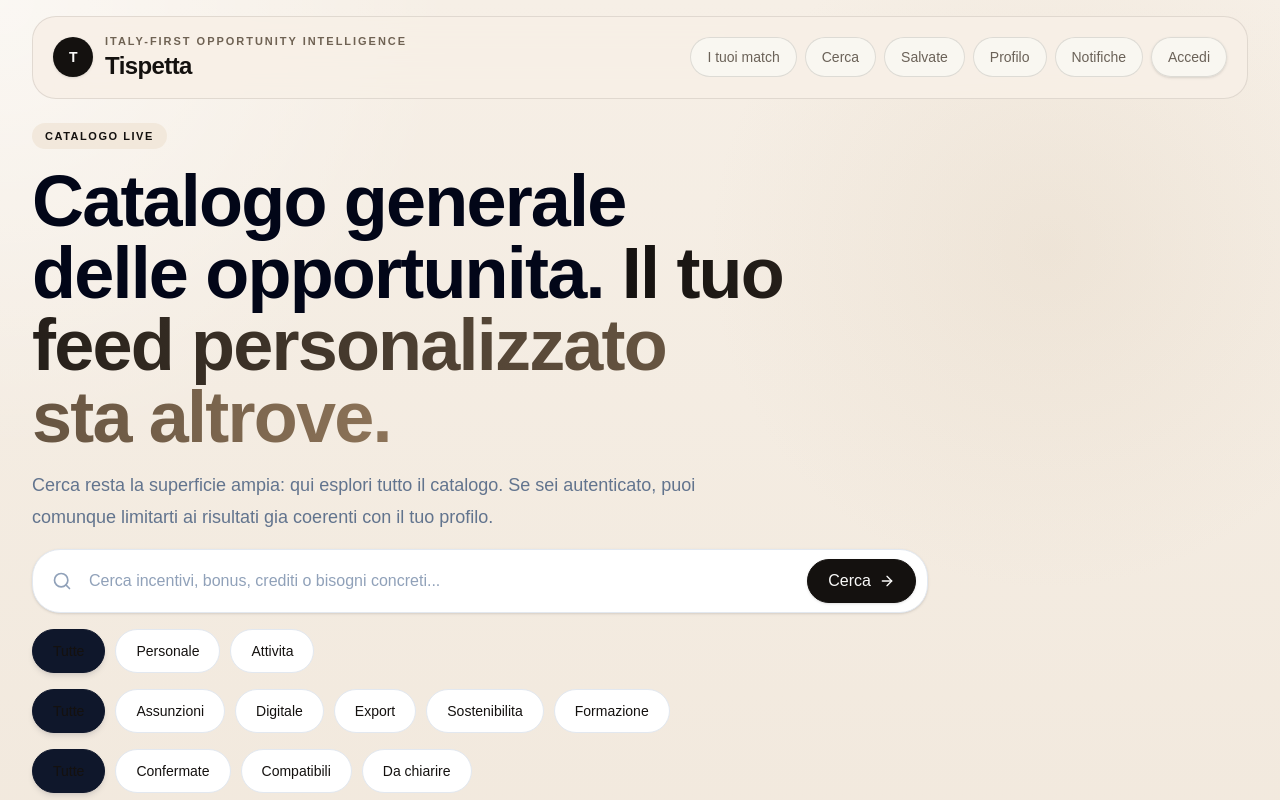
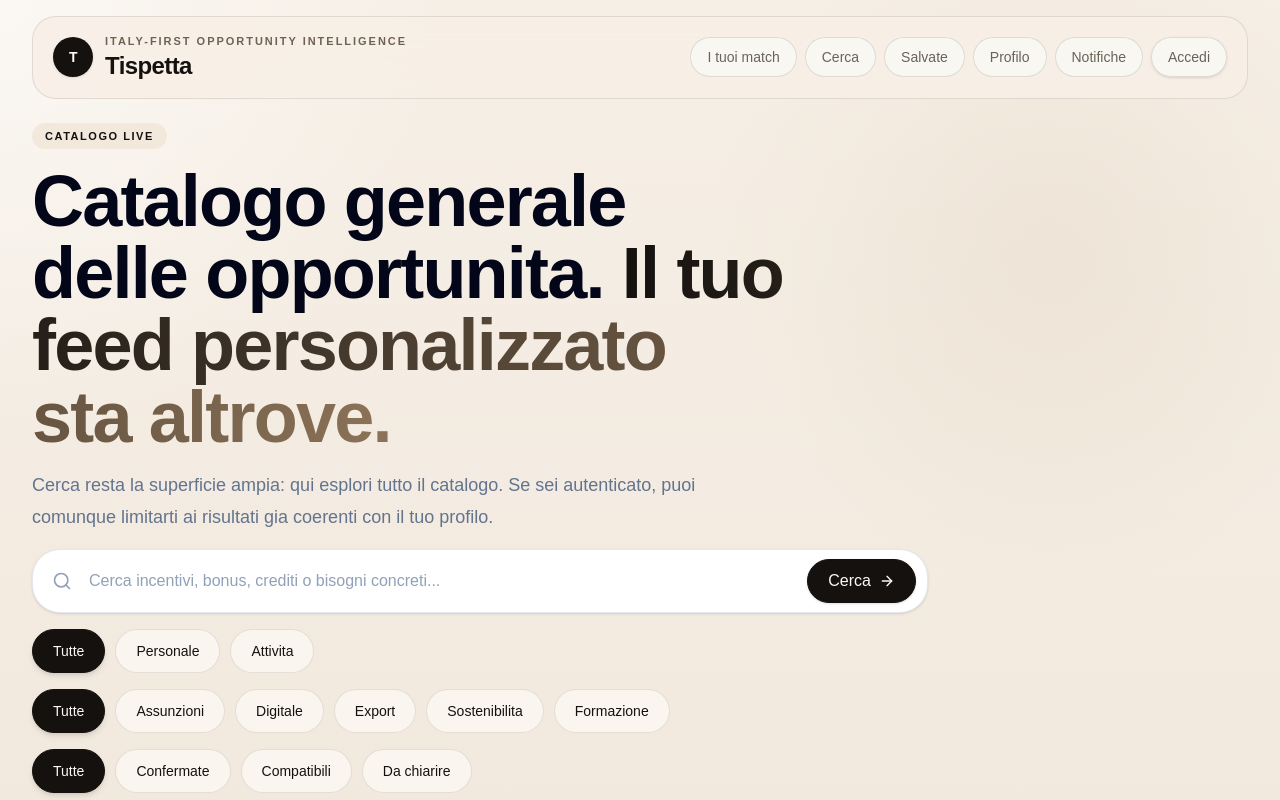
Before and after one commit to dimarconicola/tispetta, a Next.js app in the folder apps/web/: page /search in a window 1280 px wide. Shown: the top 800 px of the page. Built offline with nearby package versions, Linux system fonts and the light colour scheme; no server answers; a web font is replaced by a local one.

Commit message:
Fix active filter chip contrast

```diff
--- a/apps/web/components/filter-chips.tsx
+++ b/apps/web/components/filter-chips.tsx
@@ -19,8 +19,8 @@ export function FilterChips({
         className={cn(
           'inline-flex min-h-11 items-center justify-center rounded-full border px-5 text-sm font-medium transition-all duration-200',
           !active
-            ? 'border-slate-900 bg-slate-900 text-white shadow-md shadow-slate-900/10'
-            : 'border-slate-200 bg-white text-slate-600 hover:border-slate-300 hover:bg-slate-50 hover:text-slate-900'
+            ? 'border-[#14110f] bg-[#14110f] !text-[#fafaf9] shadow-md shadow-black/10 hover:bg-[#22201d] hover:!text-[#fafaf9]'
+            : 'border-[#14110f]/10 bg-[#faf6ef] text-[#5f564d] hover:border-[#14110f]/18 hover:bg-[#f1e7da] hover:text-[#14110f]'
         )}
       >
         Tutte
@@ -32,8 +32,8 @@ export function FilterChips({
           className={cn(
             'inline-flex min-h-11 items-center justify-center rounded-full border px-5 text-sm font-medium transition-all duration-200',
             active === item.value
-              ? 'border-slate-900 bg-slate-900 text-white shadow-md shadow-slate-900/10'
-              : 'border-slate-200 bg-white text-slate-600 hover:border-slate-300 hover:bg-slate-50 hover:text-slate-900'
+              ? 'border-[#14110f] bg-[#14110f] !text-[#fafaf9] shadow-md shadow-black/10 hover:bg-[#22201d] hover:!text-[#fafaf9]'
+              : 'border-[#14110f]/10 bg-[#faf6ef] text-[#5f564d] hover:border-[#14110f]/18 hover:bg-[#f1e7da] hover:text-[#14110f]'
           )}
         >
           {item.label}
```
